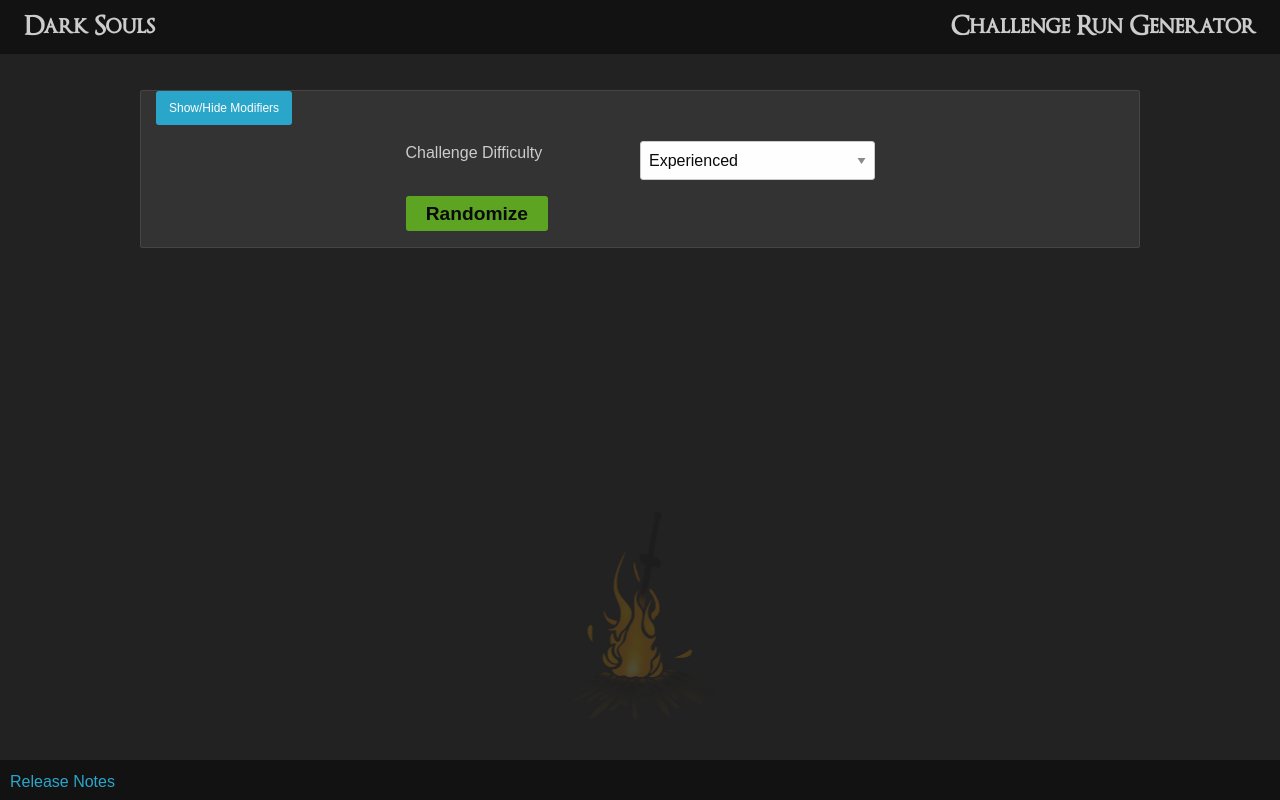
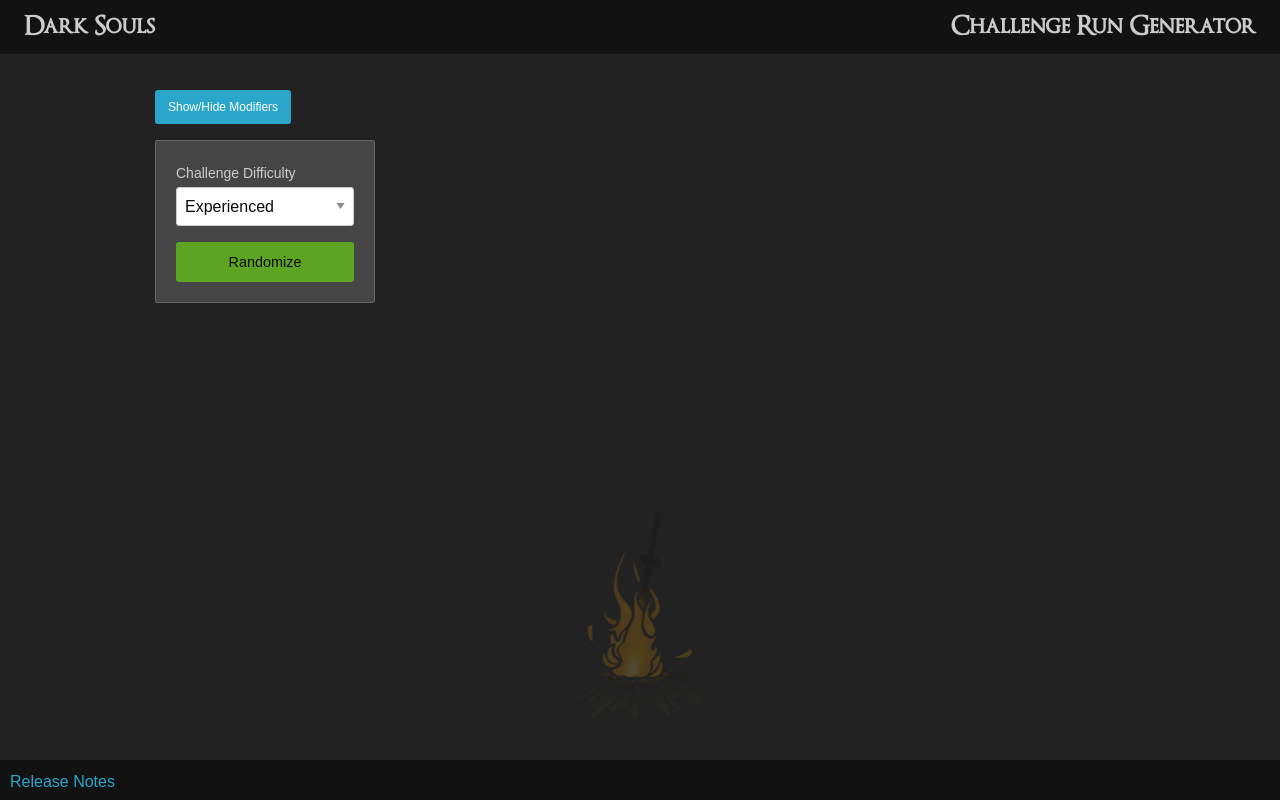
Before and after one commit to ianlamb/darksouls-challenges, a plain HTML site: page index.html in a window 1280 px wide. Drawn offline with Linux system fonts and the light colour scheme.

Commit message:
changes to layout

```diff
--- a/css/app.css
+++ b/css/app.css
@@ -18,8 +18,6 @@
 li {
 	list-style-type: none;
 }
-
-input[type="checkbox"] { margin: 5px 5px 5px 0; }
 
 .top-bar {
     position: fixed;
@@ -48,11 +46,21 @@
 #content {
     position: relative;
     z-index: 0;
-	border: 1px solid #454545;
-	background: #333;
-	border-radius: 2px;
     margin-top: 90px;
 	margin-bottom: 320px;
+}
+
+.main-form {
+	border: 1px solid #666;
+	background: #454545;
+	border-radius: 2px;
+    padding: 20px;
+}
+.main-form .input-group {
+    margin-bottom: 0;
+}
+.main-form .button {
+    margin-bottom: 0;
 }
 
 .page {
@@ -76,7 +84,7 @@
 	border: 1px solid #666;
 	border-radius: 2px;
 	padding: 10px 20px;
-	margin: 20px 0;
+	margin-bottom: 20px;
 }
 .cr-result ul {
 	margin-top: 10px;
@@ -114,18 +122,6 @@
 	border-color: #ee3706;
 }
 
-#toggleMods {
-	padding-top: 0.625rem;
-	padding-bottom: 0.625rem;
-}
-
-#randomBtn {
-	font-size: 120%;
-	font-weight: bold;
-	padding-top: 7px;
-	padding-bottom: 7px;
-}
-
 #modifiers {
 	margin: 5px 5px 20px 5px;
 	background: #454545;
--- a/index.html
+++ b/index.html
@@ -43,25 +43,20 @@
 				</div>
 
 				<div class="row">
-					<div class="large-6 large-offset-3 columns">
-						<div class="row collapse">
-							<div class="small-6 large-6 columns">
-								<span class="prefix">Challenge Difficulty</span>
-							</div>
-							<div class="small-6 large-6 columns">
+					<div class="large-3 columns">
+						<div class="main-form">
+							<div class="input-group">
+								<label for="modDifficulty">Challenge Difficulty</label>
 								<select id="modDifficulty"></select>
+								<button type="button" id="randomBtn" class="button success expanded" onclick="randomize()">Randomize</button>
 							</div>
 						</div>
 					</div>
-				</div>
 
-				<div class="row">
-					<div class="large-6 large-offset-3 columns">
-						<input type="button" value="Randomize" id="randomBtn" class="small button success expand" onclick="randomize()" />
+					<div class="large-9 columns end">
+						<div id="output"></div>
 					</div>
 				</div>
-
-				<div id="output"></div>
 			</div>
 		</div>
 	<div>
```
